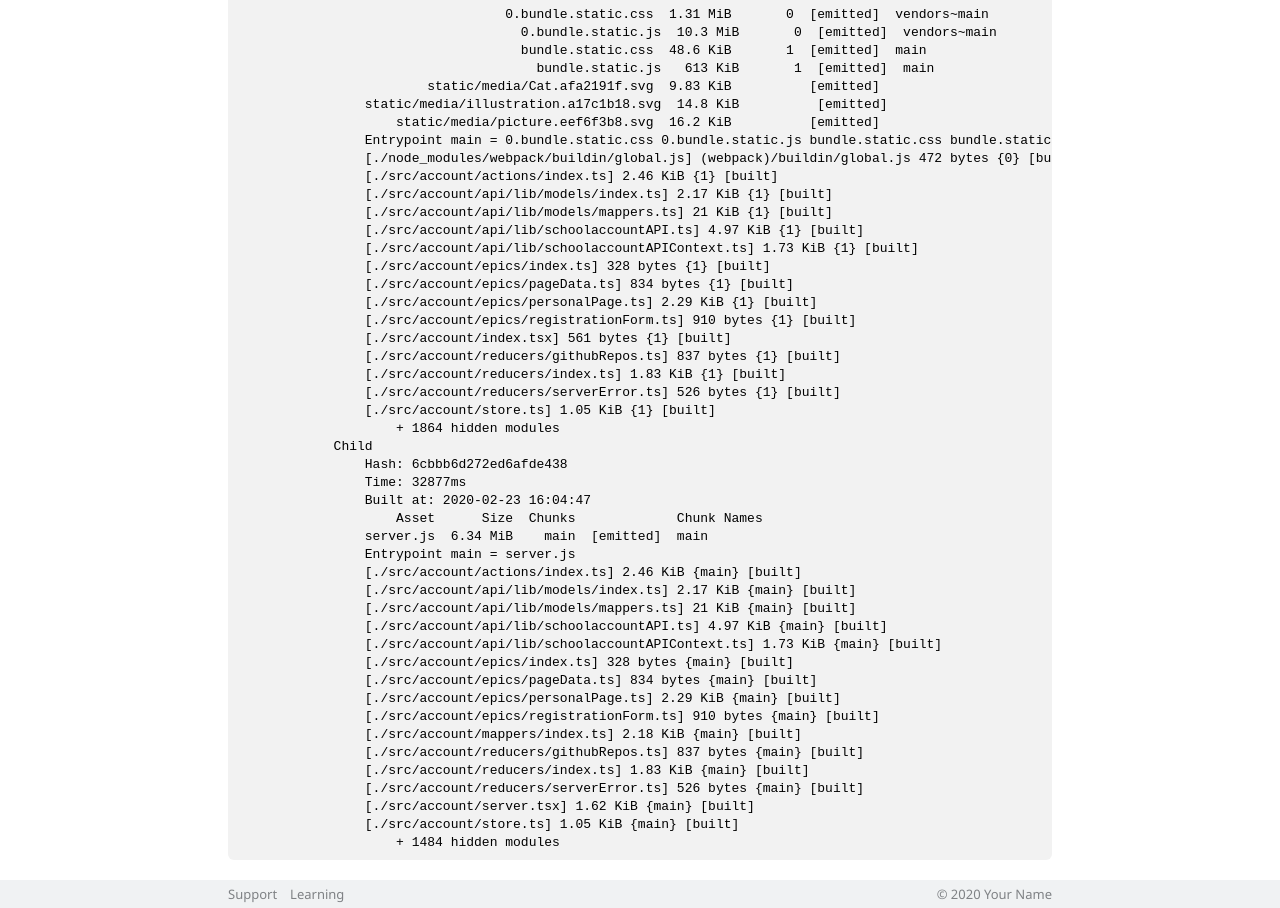
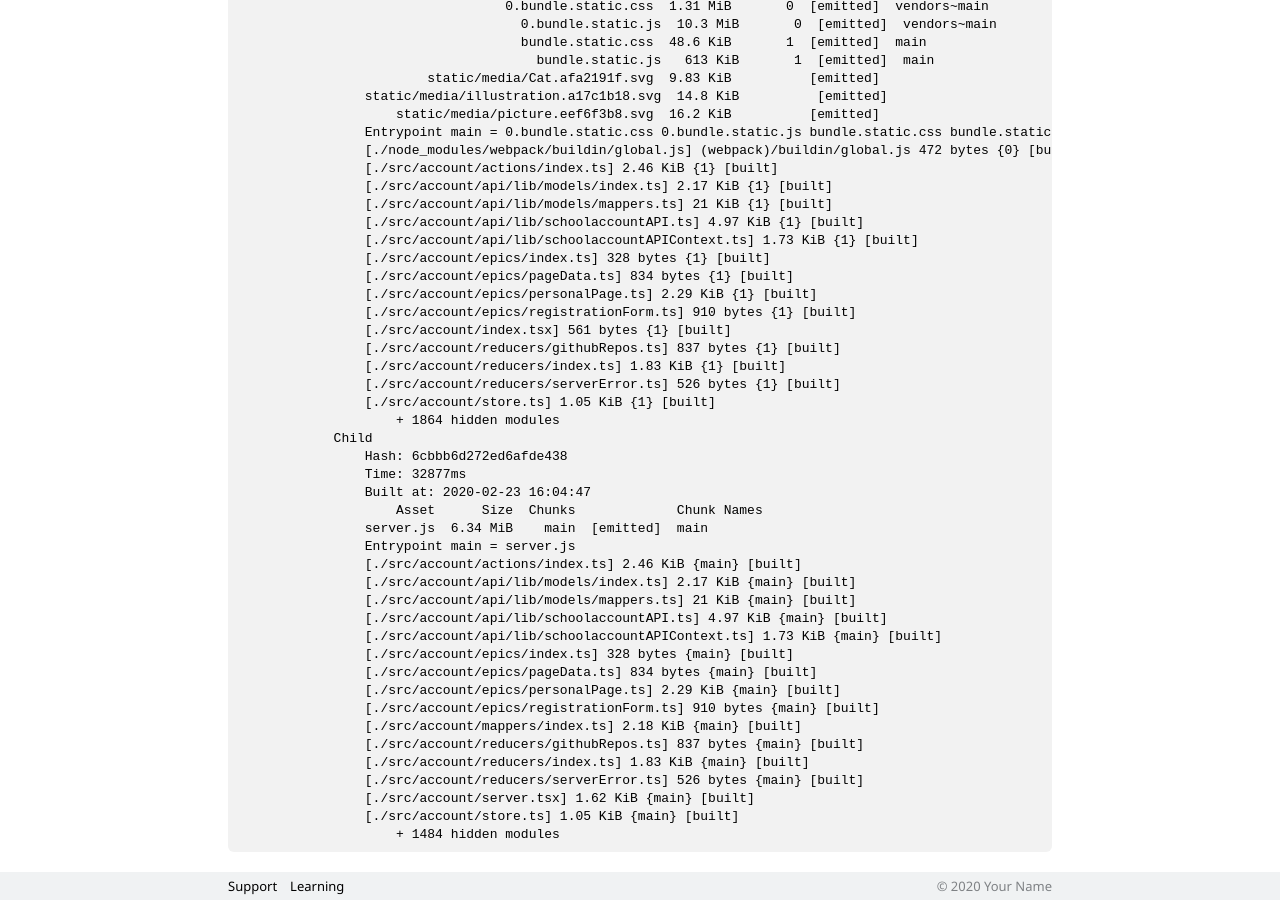
Before and after one commit to WoodenPC/shri-homework-ci-layout, a website: page public/build-details.html in a window 1280 px wide. Shown: the part 301-1209 px from the top of the page. Drawn offline with Linux system fonts and the light colour scheme; a web font is replaced by a local one.

Commit message:
fix shit

```diff
--- a/package.json
+++ b/package.json
@@ -16,7 +16,9 @@
   "bugs": {
     "url": "https://github.com/WoodenPC/shri-homework-ci-layout/issues"
   },
-  "browserslist": ["last 10 versions"],
+  "browserslist": [
+    "last 10 versions"
+  ],
   "homepage": "https://github.com/WoodenPC/shri-homework-ci-layout#readme",
   "devDependencies": {
     "autoprefixer": "^9.7.4",
--- a/scss/blocks/_build-details.scss
+++ b/scss/blocks/_build-details.scss
@@ -3,7 +3,7 @@
   flex-direction: column;
   &__log {
     overflow-x: scroll;
-    margin-top: var(--space-xxxxl);
+    margin-top: var(--space-l);
     border-radius: 6px;
     padding: var(--space-s) var(--space-l);
     background-color: var(--grey-2);
--- a/scss/blocks/_button.scss
+++ b/scss/blocks/_button.scss
@@ -11,6 +11,7 @@
   vertical-align: middle;
   outline: none;
   text-decoration: none;
+  color: var(--primary-text-color);
 
   &:hover {
     background-color: #DBDBDB;
```
Also changed, not shown: public/css/main.css, 1 other file.
